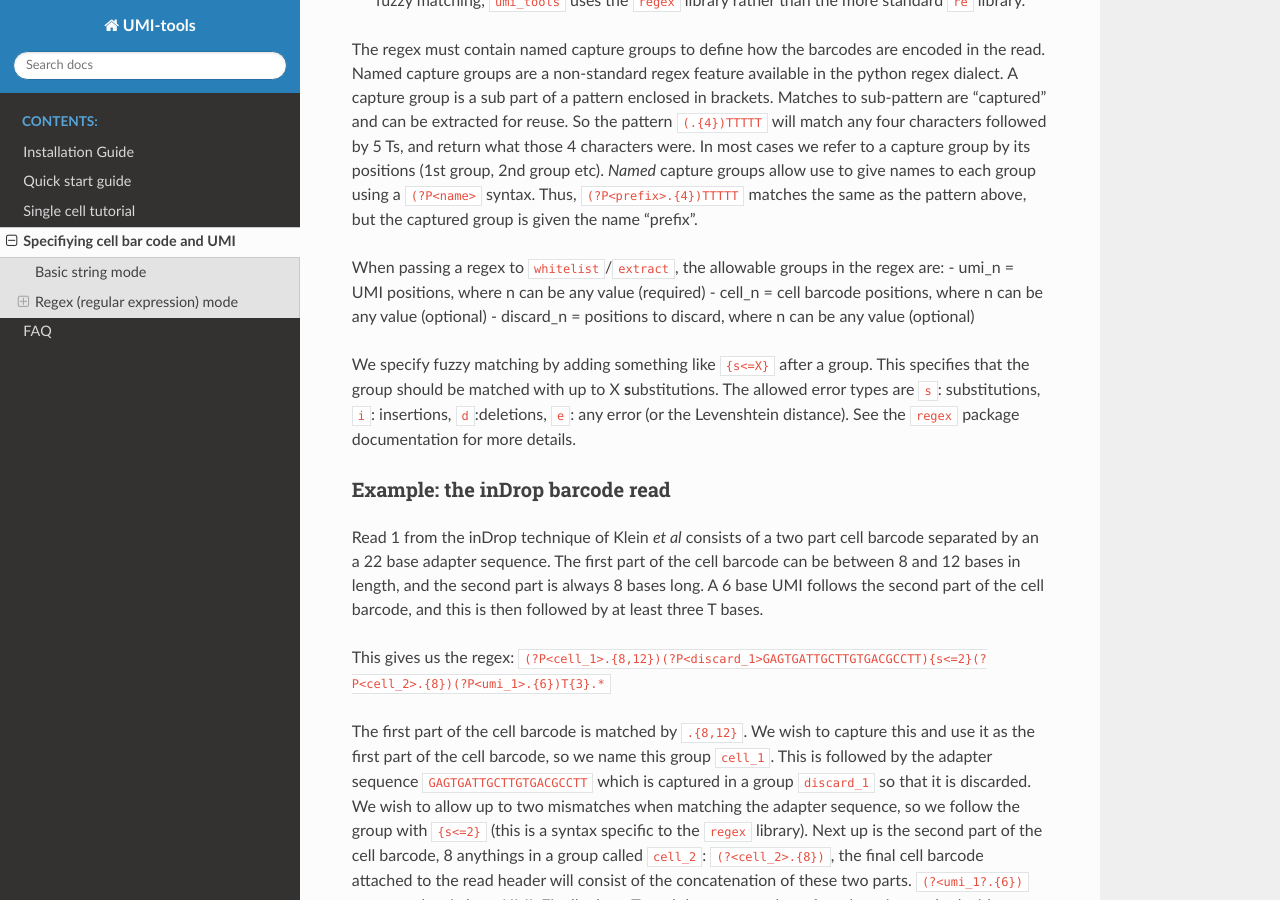
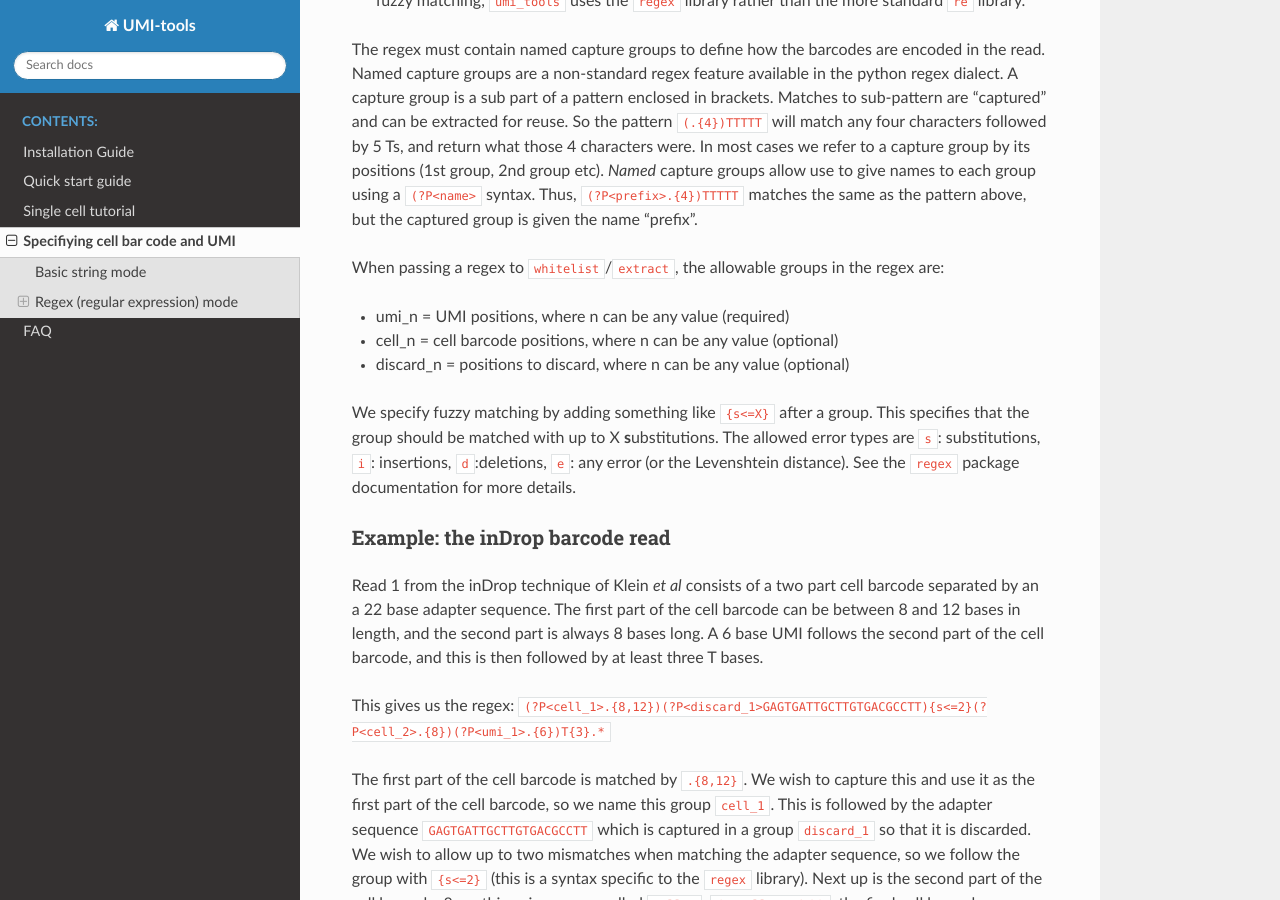
Before and after one commit to CGATOxford/UMI-tools, a Sphinx documentation site: the page built from doc/regex.md, in a window 1280 px wide and 900 px high, scrolled down 1466 px. Built offline with Sphinx 7.4.7 and the Read the Docs theme 2.0.0, drawn with Linux system fonts in a browser that asks for light colours.

```diff
--- a/doc/regex.md
+++ b/doc/regex.md
@@ -51,9 +51,10 @@ Regexes provide a number of advantages over the simpler "string" extraction meth
 The regex must contain named capture groups to define how the barcodes are encoded in the read. Named capture groups are a non-standard regex feature available in the python regex dialect. A capture group is a sub part of a pattern enclosed in brackets. Matches to sub-pattern are "captured" and can be extracted for reuse. So the pattern `(.{4})TTTTT` will match any four characters followed by 5 Ts, and return what those 4 characters were. In most cases we refer to a capture group by its positions (1st group, 2nd group etc). *Named* capture groups allow use to give names to each group using a `(?P<name>` syntax. Thus, `(?P<prefix>.{4})TTTTT` matches the same as the pattern above, but the captured group is given the name "prefix".
 
 When passing a regex to `whitelist`/`extract`, the allowable groups in the regex are:
-    - umi_n = UMI positions, where n can be any value (required)
-    - cell_n = cell barcode positions, where n can be any value (optional)
-    - discard_n = positions to discard, where n can be any value (optional)
+
+   * umi_n = UMI positions, where n can be any value (required)
+   * cell_n = cell barcode positions, where n can be any value (optional)
+   * discard_n = positions to discard, where n can be any value (optional)
 
  We specify fuzzy matching by adding something like `{s<=X}` after a group. This specifies that the group should be matched with up to X **s**ubstitutions. The allowed error types are `s`: substitutions, `i`: insertions, `d`:deletions, `e`: any error (or the Levenshtein distance). See the  [`regex`](https://pypi.org/project/regex/) package documentation for more details.
 
```
